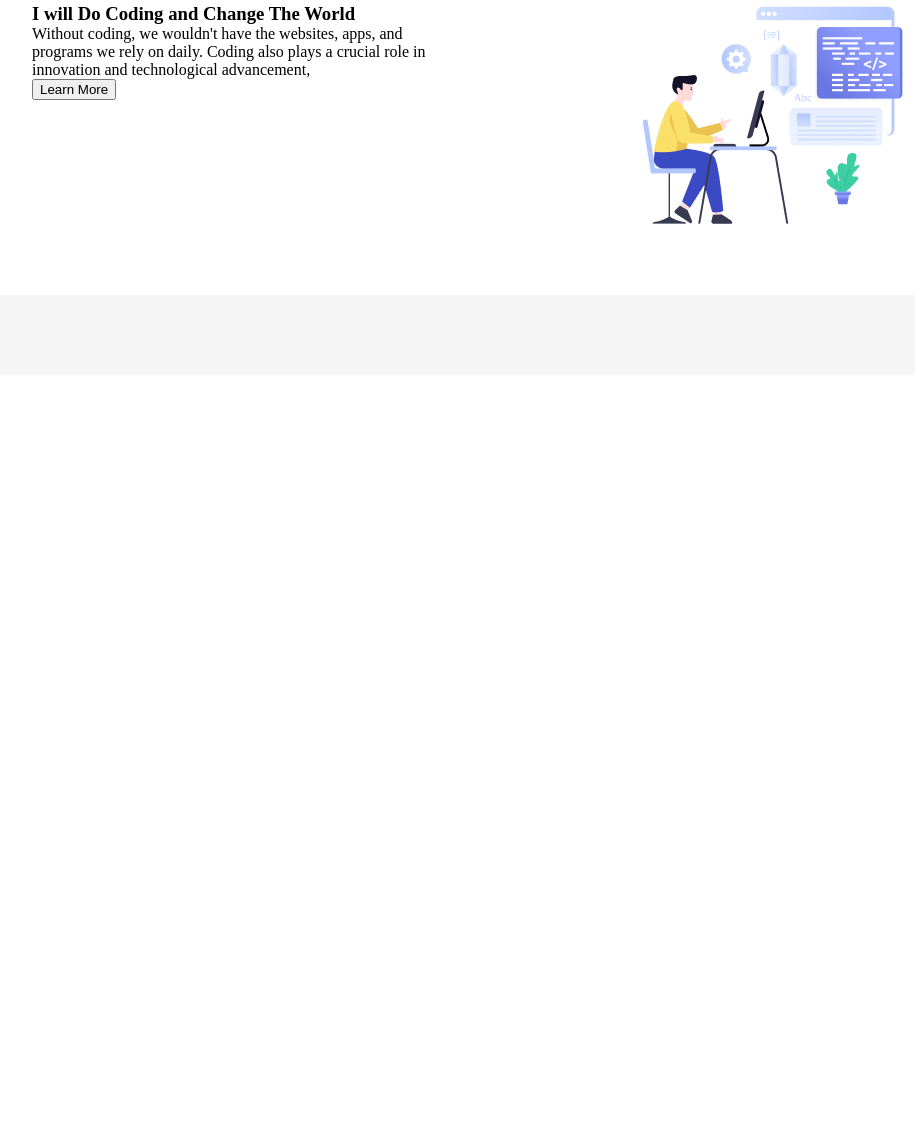
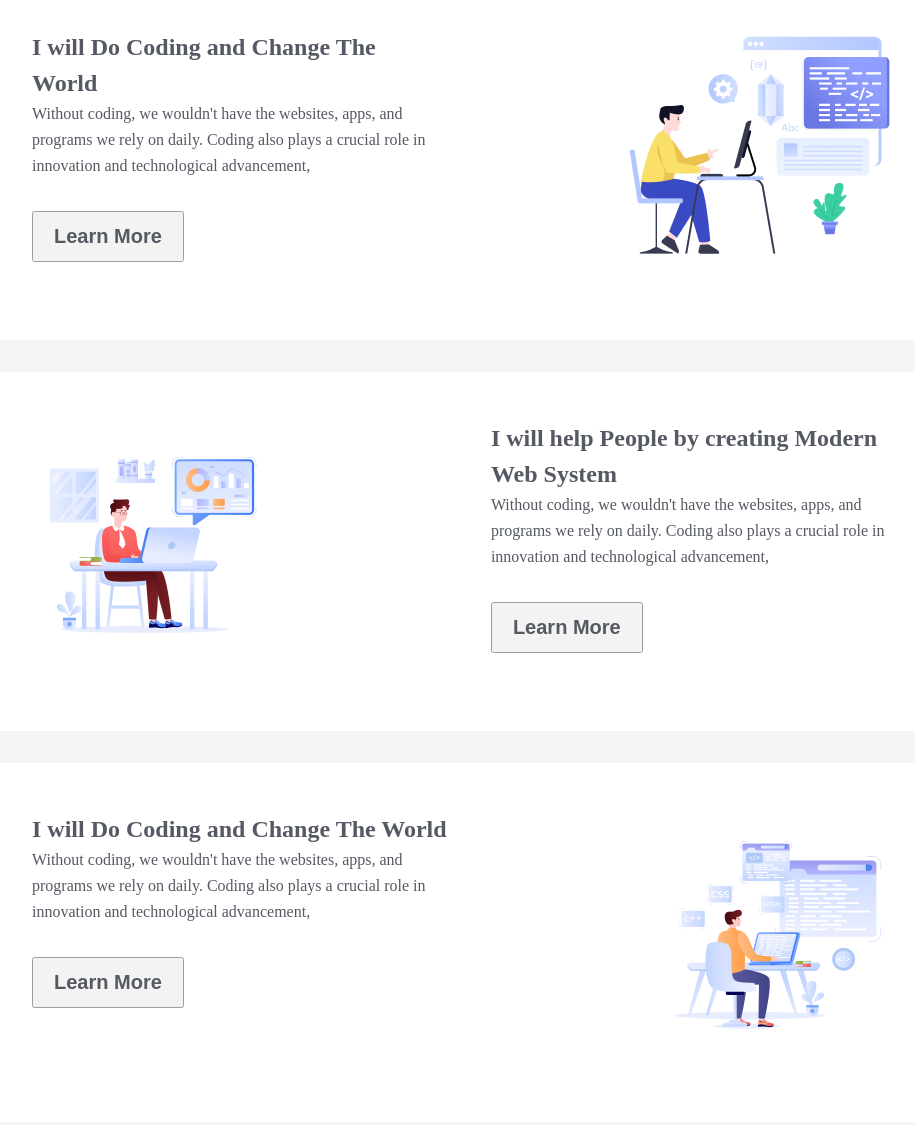
Before and after one commit to nazmulshaharin/first-Assignment-repository, a plain HTML site: page index.html in a window 1280 px wide. Shown: the part 1141-2266 px from the top of the page, without its empty margins (164-1079 px from the left). Before the commit the page ends 1606 px from the top, so only its background shows below. Drawn offline with Linux system fonts and the light colour scheme; a web font is replaced by a local one.

Commit message:
second section finished

```diff
--- a/index.html
+++ b/index.html
@@ -32,12 +32,32 @@
       <p class="description">Creativity. If you're looking for a dull, mindless desk job, then keep looking because web development gives you plenty of opportunities to flex your creative muscles. A major part of a Web Developer's job is taking input from various sources.</p>
       <div class="coding-div">
         <div class="coding-1">
-          <h3>I will Do Coding and Change The World</h3>
-          <p>Without coding, we wouldn't have the websites, apps, and programs we rely on daily. Coding also plays a crucial role in innovation and technological advancement,</p>
-          <button class="secondary-button"><a href=""></a>Learn More</button>
+          <h4 class="code-title">I will Do Coding and Change The World</h4>
+          <p class="code-description">Without coding, we wouldn't have the websites, apps, and programs we rely on daily. Coding also plays a crucial role in innovation and technological advancement,</p>
+          <button class="secondary-button"><a style="text-decoration: none; color: #0D1321;" href="https://web.programming-hero.com/" target="_blank">Learn More</a></button>
         </div>
         <div class="div-image">
           <img src="assets/Layer_1.png" alt="">
+        </div>
+      </div>
+      <div class="coding-div">
+        <div class="div-image">
+          <img src="assets/Group 3.png" alt="">
+        </div>
+        <div class="coding-1">
+          <h4 class="code-title">I will help People by creating Modern Web System</h4>
+          <p class="code-description">Without coding, we wouldn't have the websites, apps, and programs we rely on daily. Coding also plays a crucial role in innovation and technological advancement,</p>
+          <button class="secondary-button"><a style="text-decoration: none; color: #0D1321;" href="https://web.programming-hero.com/" target="_blank">Learn More</a></button>
+        </div>
+      </div>
+      <div class="coding-div">
+        <div class="coding-1">
+          <h4 class="code-title">I will Do Coding and Change The World</h4>
+          <p class="code-description">Without coding, we wouldn't have the websites, apps, and programs we rely on daily. Coding also plays a crucial role in innovation and technological advancement,</p>
+          <button class="secondary-button"><a style="text-decoration: none; color: #0D1321;" href="https://web.programming-hero.com/" target="_blank">Learn More</a></button>
+        </div>
+        <div class="div-image">
+          <img src="assets/Group 4.png" alt="">
         </div>
       </div>
     </div>
--- a/style.css
+++ b/style.css
@@ -12,6 +12,7 @@ body{
 
 .image-1{
   text-align: center;
+  padding-top: 26px;
   margin-bottom: 0;
 }
 .first-section-div{
@@ -22,6 +23,7 @@ body{
 .headline{
   text-align: center;
   display: flex;
+  justify-content: space-around;
 flex-direction: column;
 align-items: center;
 gap: 32px;
@@ -93,8 +95,49 @@ font-weight: 800;
   padding: 48px;
   background-color: #FFFFFF;
   text-align: left;
+  margin-bottom: 32px;
+}
+
+.coding-1{
+  width: 477px
 }
 
 .secondary-button{
   text-align: left;
+  display: flex;
+padding: 12px 20px;
+justify-content: center;
+align-items: center;
+gap: 10px;
+cursor: pointer;
+margin-top: 32px;
+color: #0D1321;
+text-align: center;
+font-size: 20px;
+font-weight: 600;
+opacity: 0.7;
 }
+
+.div-image{
+  display: flex;
+width: 274.169px;
+height: 240px;
+padding: 3.767px 13.664px 19.221px 0.941px;
+align-items: center;
+
+}
+
+.code-title{
+color: rgba(13, 19, 33, 0.70);
+font-size: 24px;
+font-weight: 700;
+line-height: 36px;
+}
+
+.code-description{
+color: #0D1321;
+font-size: 16px;
+font-weight: 400;
+line-height: 26px; /* 162.5% */
+opacity: 0.7;
+}
```
